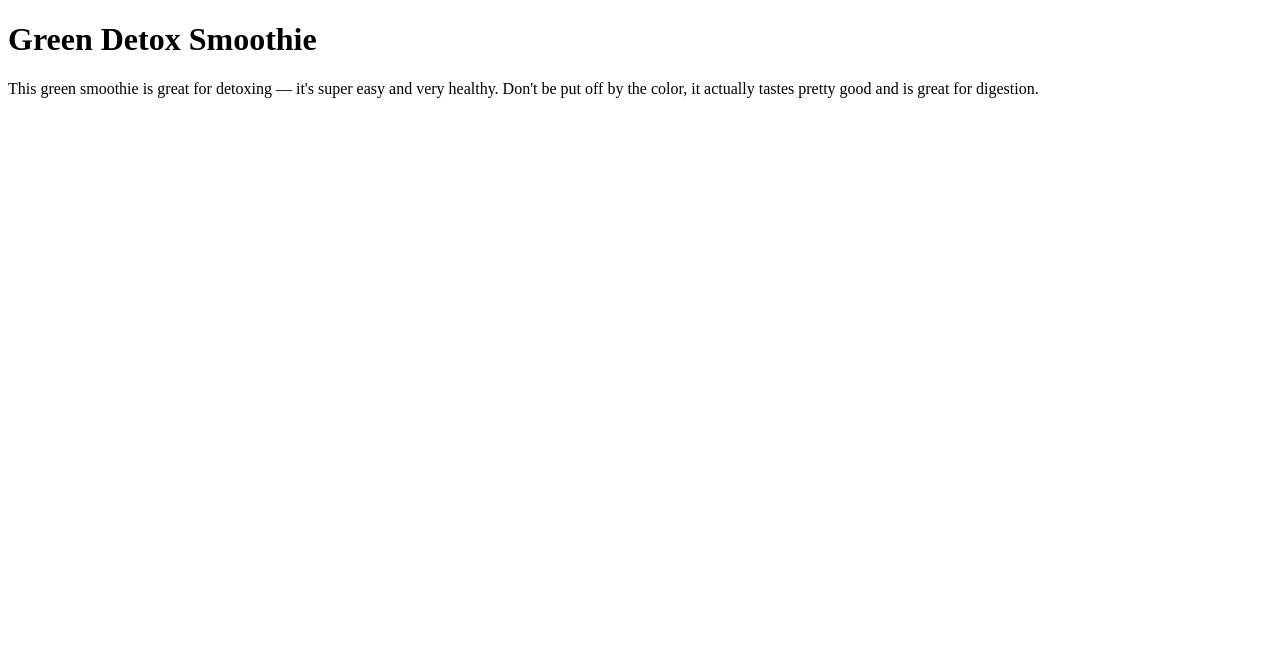
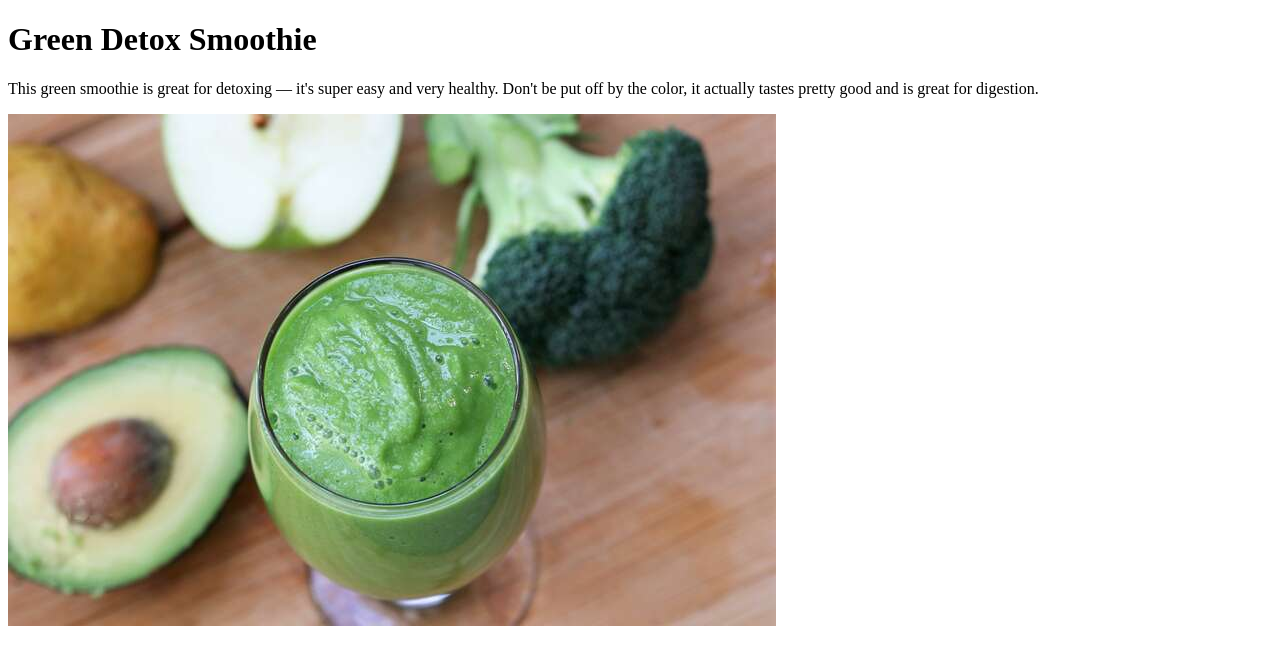
Before and after one commit to Jaegermeisty/odin-recipes, a plain HTML site: page detoxsmoothie.html in a window 1280 px wide. Drawn offline with Linux system fonts and the light colour scheme.

Commit message:
Added image to detoxsmoothie.html

```diff
--- a/detoxsmoothie.html
+++ b/detoxsmoothie.html
@@ -9,5 +9,7 @@
   <h1>Green Detox Smoothie</h1>
 
   <p>This green smoothie is great for detoxing — it's super easy and very healthy. Don't be put off by the color, it actually tastes pretty good and is great for digestion.</p>
+
+  <img src="smoothie.jpg" alt="">
 </body>
 </html>
```
Also changed, not shown: smoothie.jpg (added).
